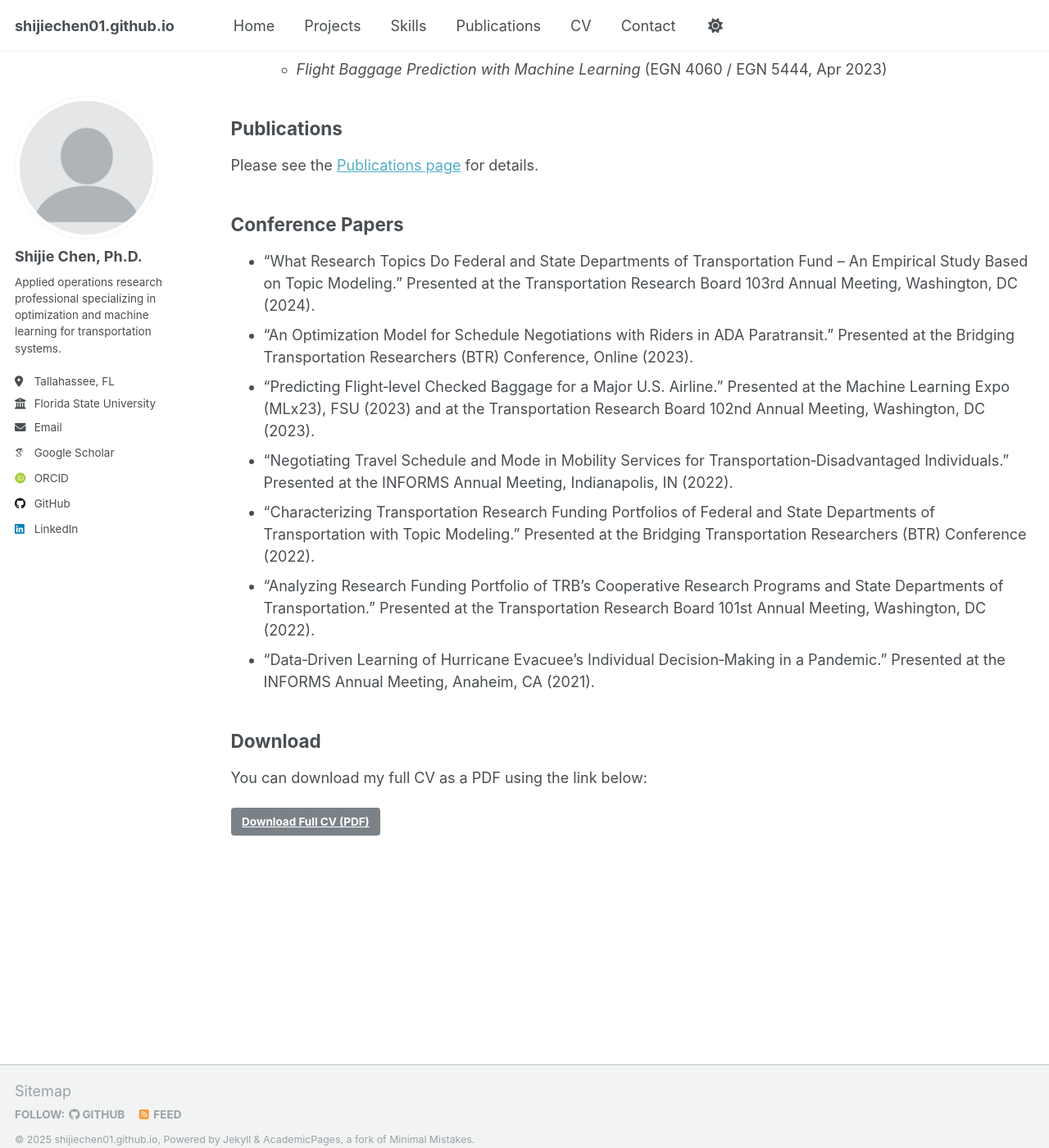
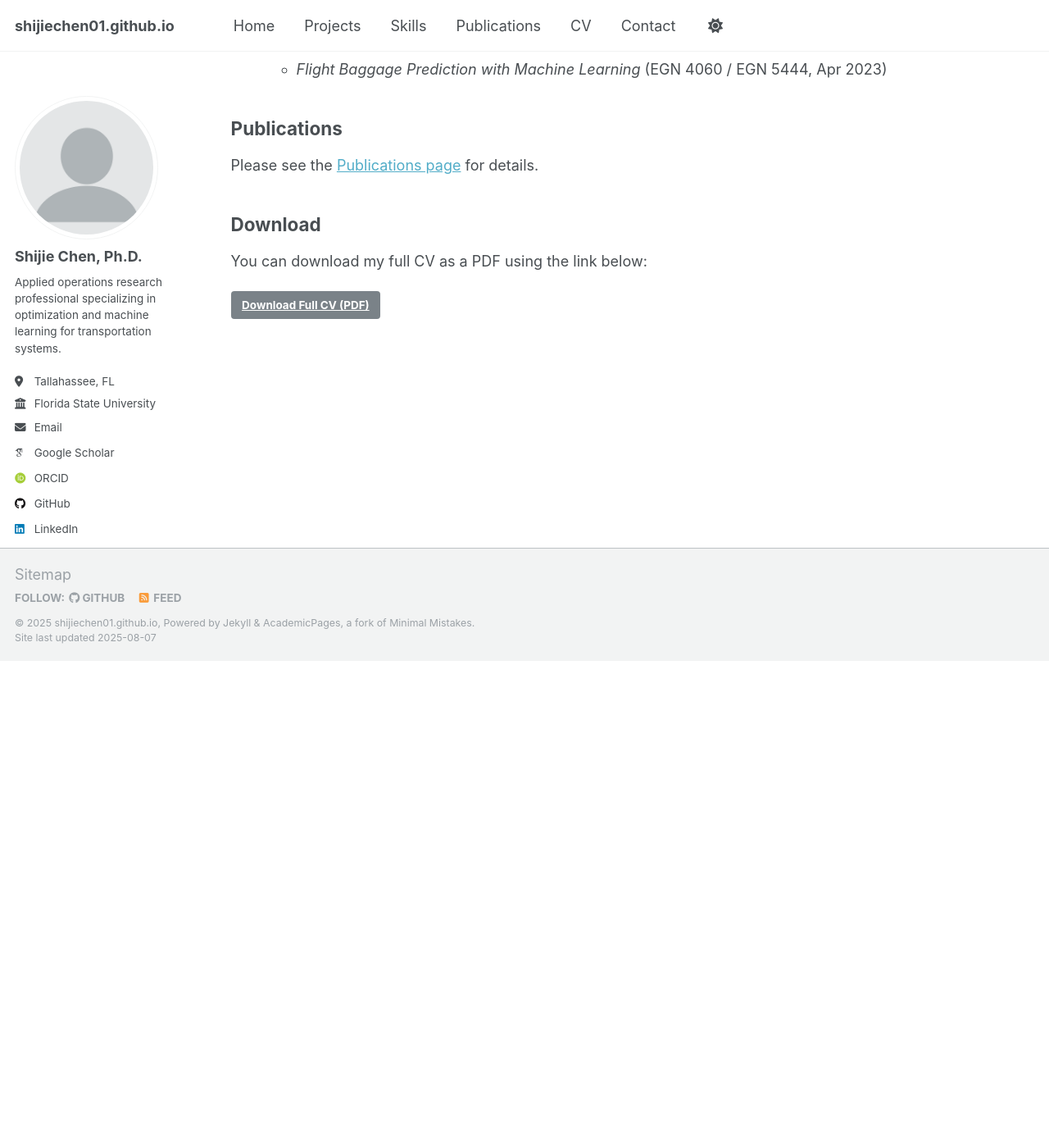
Before and after one commit to ShijieChen01/shijiechen01.github.io, a Jekyll site: the page built from _pages/cv.md, in a window 1280 px wide and 1400 px high, scrolled down 1264 px. Shown: the whole window at 82% size. Built offline with Jekyll 4.4.1, drawn with Linux system fonts in a browser that asks for light colours; some web fonts are replaced; a script that is not in the unit is left out; after the commit the page ends 2070 px from its top, so only the background shows below that.

Commit message:
Update cv.md

```diff
--- a/_pages/cv.md
+++ b/_pages/cv.md
@@ -53,17 +53,6 @@ Applications:
 
 <p> Please see the <a href="{{ site.baseurl }}/publications/">Publications page</a> for details.</p>
 
-<h2>Conference Papers</h2>
-
-<ul>
-  <li>“What Research Topics Do Federal and State Departments of Transportation Fund – An Empirical Study Based on Topic Modeling.” Presented at the Transportation Research Board 103rd Annual Meeting, Washington, DC (2024).</li>
-  <li>“An Optimization Model for Schedule Negotiations with Riders in ADA Paratransit.” Presented at the Bridging Transportation Researchers (BTR) Conference, Online (2023).</li>
-  <li>“Predicting Flight‑level Checked Baggage for a Major U.S. Airline.” Presented at the Machine Learning Expo (MLx23), FSU (2023) and at the Transportation Research Board 102nd Annual Meeting, Washington, DC (2023).</li>
-  <li>“Negotiating Travel Schedule and Mode in Mobility Services for Transportation‑Disadvantaged Individuals.” Presented at the INFORMS Annual Meeting, Indianapolis, IN (2022).</li>
-  <li>“Characterizing Transportation Research Funding Portfolios of Federal and State Departments of Transportation with Topic Modeling.” Presented at the Bridging Transportation Researchers (BTR) Conference (2022).</li>
-  <li>“Analyzing Research Funding Portfolio of TRB’s Cooperative Research Programs and State Departments of Transportation.” Presented at the Transportation Research Board 101st Annual Meeting, Washington, DC (2022).</li>
-  <li>“Data‑Driven Learning of Hurricane Evacuee’s Individual Decision‑Making in a Pandemic.” Presented at the INFORMS Annual Meeting, Anaheim, CA (2021).</li>
-</ul>
 
 <h2>Download</h2>
 
```
